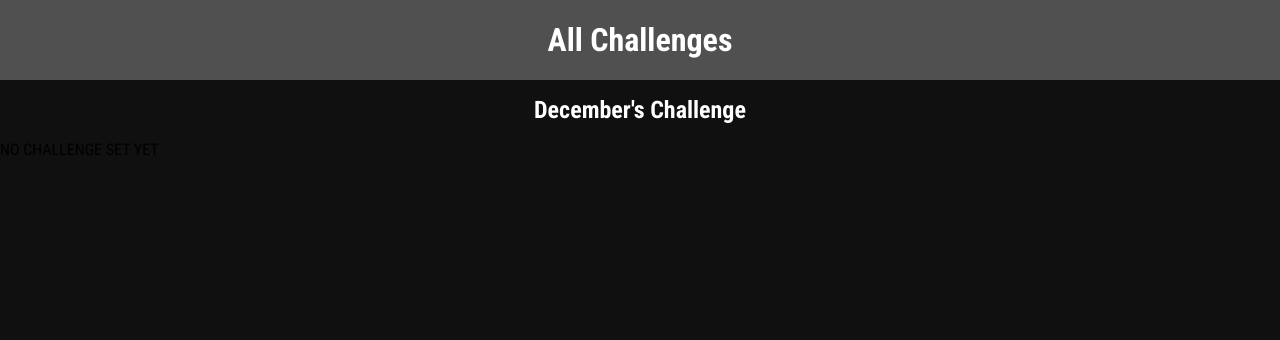
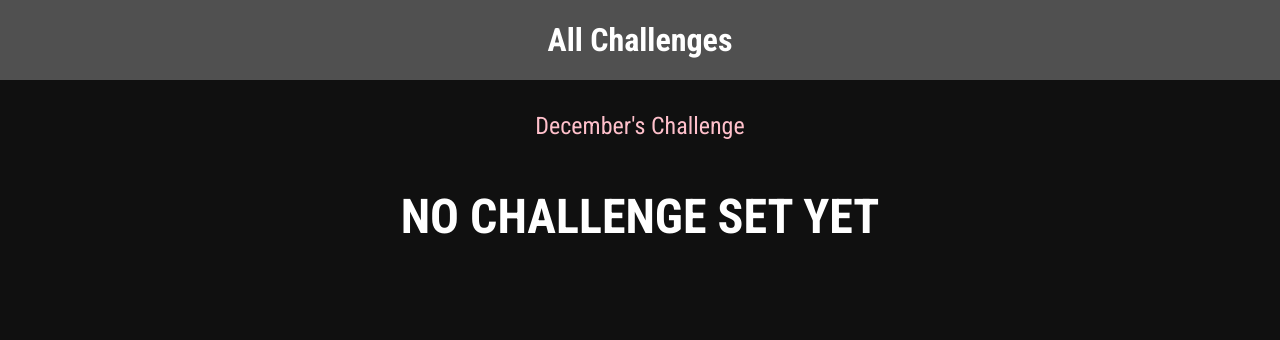
Before and after one commit to zackorykelly/monthly_challenges, a Django app: page /challenges/december in a window 1280 px wide. Shown: the top 340 px of the page. Run offline with Django 3.2, Linux system fonts and the light colour scheme.

Commit message:
Add styling to challenge

```diff
--- a/challenges/static/challenges/challenge.css
+++ b/challenges/static/challenges/challenge.css
@@ -3,6 +3,9 @@ h1 {
   font-weight: bold;
   text-align: center;
   color: white;
+  margin: 2rem 0 1rem 0;
+  font-weight: normal;
+  color: pink;
 }
 
 h2 {
@@ -11,3 +14,10 @@ h2 {
   text-align: center;
   color: white;
 }
+
+p.fallback {
+  font-size: 3rem;
+  font-weight: bold;
+  text-align: center;
+  color: white;
+}
--- a/challenges/templates/challenges/challenge.html
+++ b/challenges/templates/challenges/challenge.html
@@ -17,6 +17,6 @@
   {% if text is not None %}
     <h2>{{ text }}</h2>
   {% else %}
-    <p>NO CHALLENGE SET YET</p>
+    <p class="fallback">NO CHALLENGE SET YET</p>
   {% endif %}
 {% endblock %}
```
